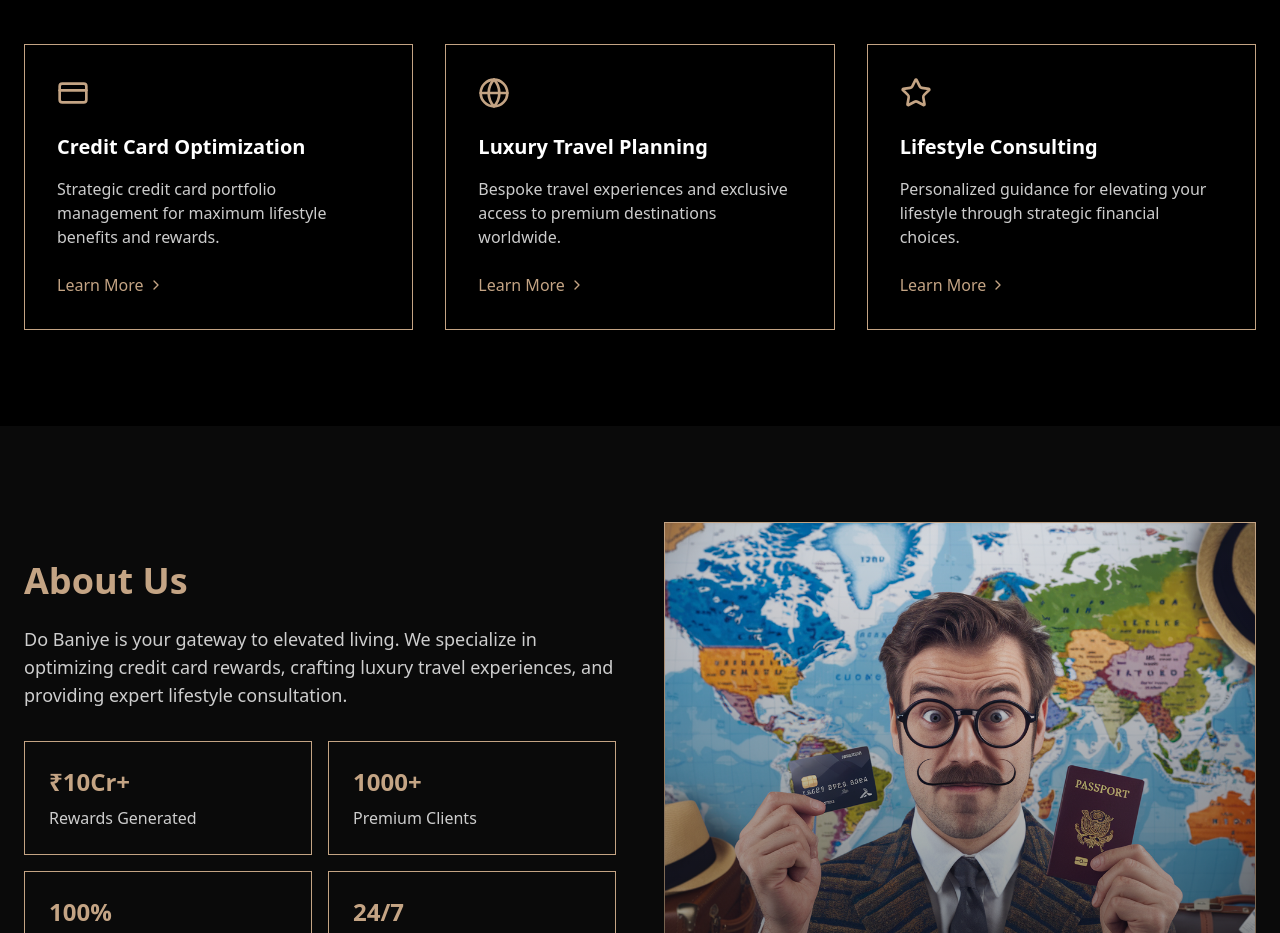
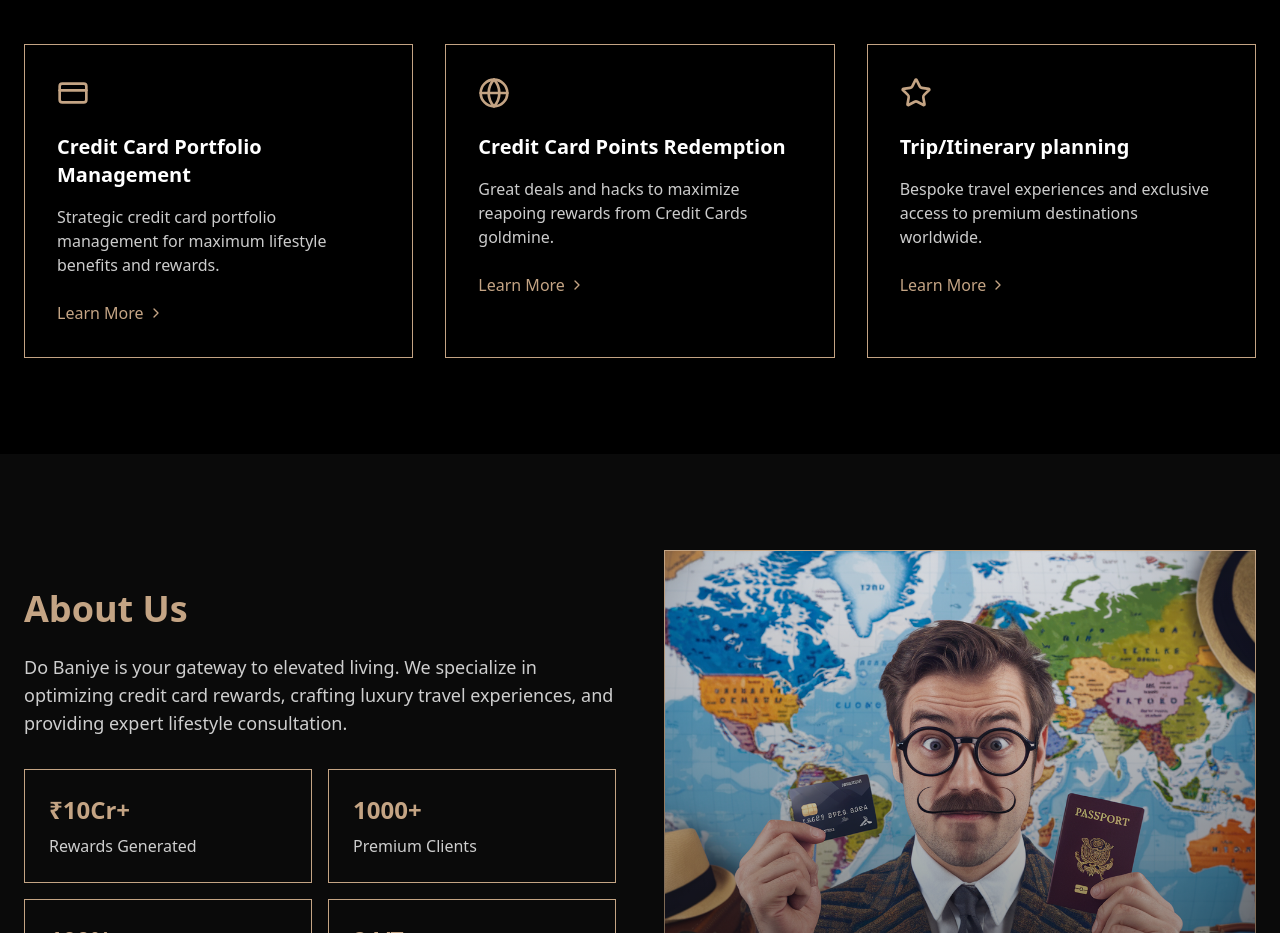
Before and after one commit to dobaniye/travel-website, a Next.js app: page / in a window 1280 px wide. Shown: the part 1000-1933 px from the top of the page. Built offline with nearby package versions, Linux system fonts and the light colour scheme.

Commit message:
Description of your changes in copy updated url

```diff
--- a/src/app/page.js
+++ b/src/app/page.js
@@ -151,18 +151,18 @@ export default function Home() {
             {[
               {
                 icon: <CreditCard className="w-8 h-8" />,
-                title: "Credit Card Optimization",
+                title: "Credit Card Portfolio Management",
                 description: "Strategic credit card portfolio management for maximum lifestyle benefits and rewards."
               },
               {
                 icon: <Globe className="w-8 h-8" />,
-                title: "Luxury Travel Planning",
-                description: "Bespoke travel experiences and exclusive access to premium destinations worldwide."
+                title: "Credit Card Points Redemption",
+                description: "Great deals and hacks to maximize reapoing rewards from Credit Cards goldmine."
               },
               {
                 icon: <Star className="w-8 h-8" />,
-                title: "Lifestyle Consulting",
-                description: "Personalized guidance for elevating your lifestyle through strategic financial choices."
+                title: "Trip/Itinerary planning",
+                description: "Bespoke travel experiences and exclusive access to premium destinations worldwide."
               }
             ].map((service, index) => (
               <div key={index} className="bg-black border border-[#C4A484] p-8 hover:bg-[#C4A484]/10 transition-all duration-300">
```
